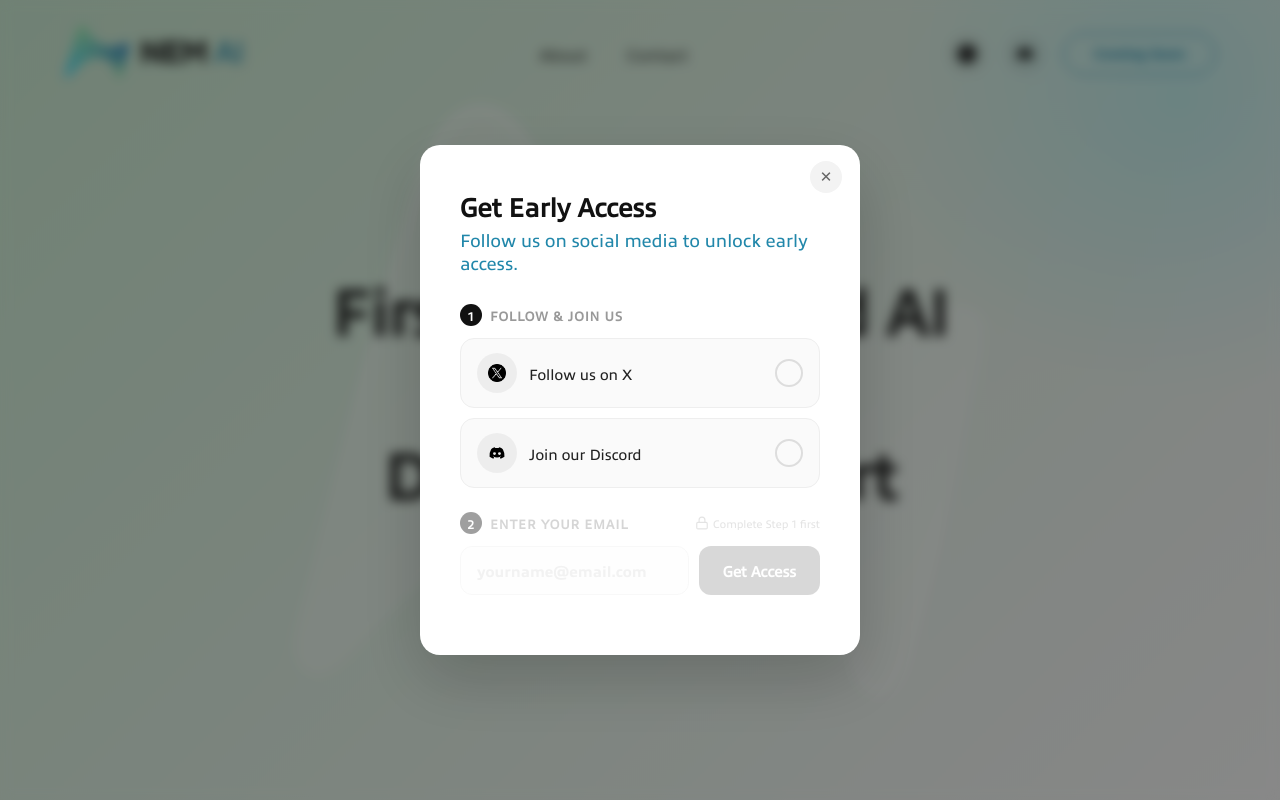
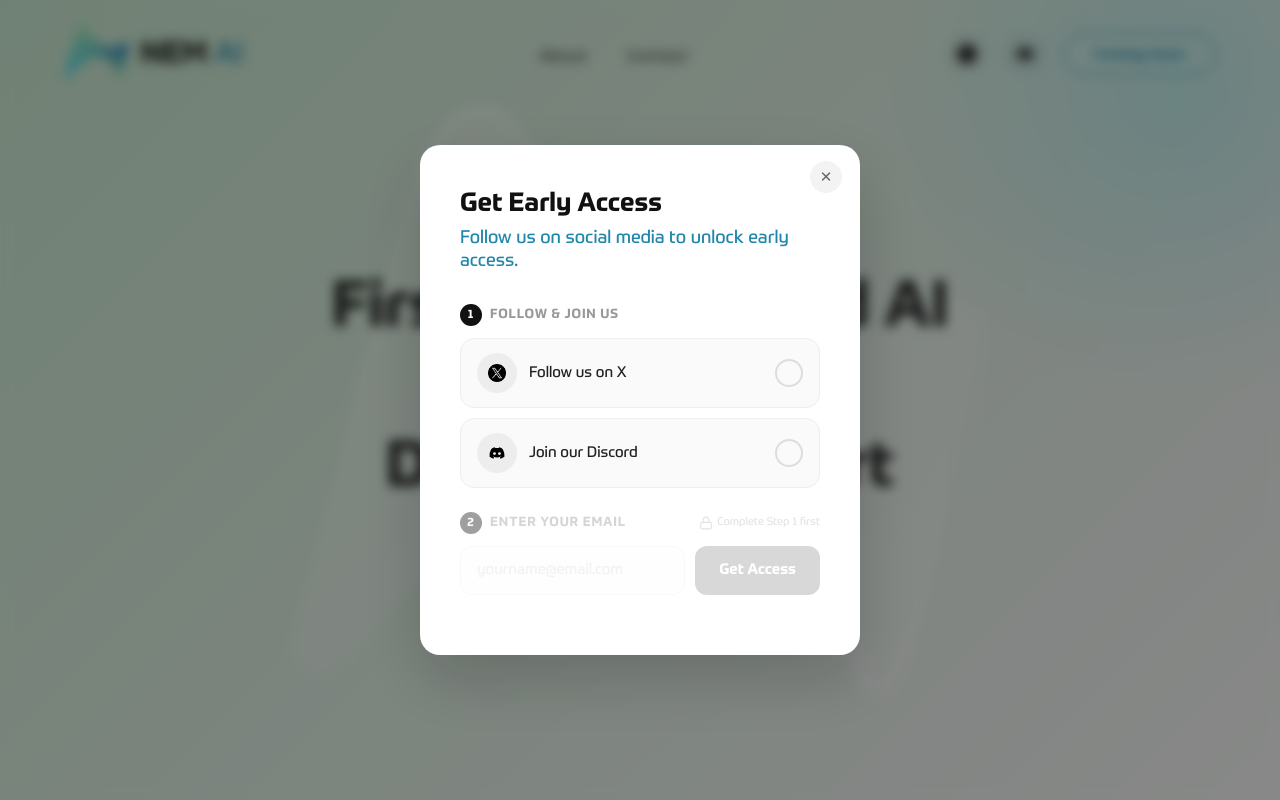
Before and after one commit to ceonemai/nemai, a React (Vite) app in the folder nemai/: page / in a window 1280 px wide. Both pictures are taken after a click on the button "Get Early Access". Shown: the top 800 px of the page. Built offline with nearby package versions, Linux system fonts and the light colour scheme.

Commit message:
feat: update primary font

```diff
--- a/nemai/src/components/EarlyAccessPopup/EarlyAccessPopup.css
+++ b/nemai/src/components/EarlyAccessPopup/EarlyAccessPopup.css
@@ -79,15 +79,15 @@
    Title & Subtitle
    ═══════════════════════════════════════════ */
 .popup-title {
-    font-family: "AllumiSTD", sans-serif;
+    font-family: "Prometo", sans-serif;
     font-size: 26px;
-    font-weight: 700;
+    font-weight: 600;
     color: #111;
     margin: 0 0 6px;
 }
 
 .popup-subtitle {
-    font-family: "AllumiSTD", sans-serif;
+    font-family: "Prometo", sans-serif;
     font-size: 15px;
     color: #777;
     margin: 0 0 28px;
@@ -108,7 +108,7 @@
 }
 
 .popup-section-label {
-    font-family: "AllumiSTD", sans-serif;
+    font-family: "Prometo", sans-serif;
     font-size: 13px;
     font-weight: 600;
     color: #999;
@@ -160,7 +160,7 @@
     cursor: pointer;
     transition: all 0.2s ease;
     margin-bottom: 10px;
-    font-family: "AllumiSTD", sans-serif;
+    font-family: "Prometo", sans-serif;
 }
 
 .social-row:hover {
@@ -270,7 +270,7 @@
     border-radius: 12px;
     border: 1.5px solid #ddd;
     background: #fafafa;
-    font-family: "AllumiSTD", sans-serif;
+    font-family: "Prometo", sans-serif;
     font-size: 15px;
     color: #111;
     outline: none;
@@ -298,7 +298,7 @@
     border: none;
     background: #111;
     color: #fff;
-    font-family: "AllumiSTD", sans-serif;
+    font-family: "Prometo", sans-serif;
     font-size: 15px;
     font-weight: 600;
     cursor: pointer;
@@ -343,7 +343,7 @@
 
 /* Error */
 .error-msg {
-    font-family: "AllumiSTD", sans-serif;
+    font-family: "Prometo", sans-serif;
     font-size: 13px;
     color: #ef4444;
     margin-top: 10px;
@@ -393,7 +393,7 @@
 }
 
 .popup-success h2 {
-    font-family: "AllumiSTD", sans-serif;
+    font-family: "Prometo", sans-serif;
     font-size: 28px;
     font-weight: 700;
     color: #111;
@@ -401,7 +401,7 @@
 }
 
 .popup-success p {
-    font-family: "AllumiSTD", sans-serif;
+    font-family: "Prometo", sans-serif;
     font-size: 15px;
     color: #777;
     margin: 0 0 28px;
@@ -413,7 +413,7 @@
     border: none;
     background: #111;
     color: #fff;
-    font-family: "AllumiSTD", sans-serif;
+    font-family: "Prometo", sans-serif;
     font-size: 15px;
     font-weight: 600;
     cursor: pointer;
--- a/nemai/src/components/Hero/Hero.css
+++ b/nemai/src/components/Hero/Hero.css
@@ -60,7 +60,7 @@
 
 /* Heading */
 .hero h1 {
-  font-family: "AllumiSTD", sans-serif;
+  font-family: "Prometo", sans-serif;
   font-size: 64px;
   font-weight: 700;
   margin-bottom: 20px;
@@ -68,7 +68,7 @@
 
 /* Subtitle */
 .hero p {
-  font-family: "AllumiSTD", sans-serif;
+  font-family: "Prometo", sans-serif;
   font-size: 18px;
   color: var(--primary-teal);
   /* For weaker color use color: #4A6B73; */
@@ -85,7 +85,7 @@
 }
 
 .primary {
-  font-family: "AllumiSTD", sans-serif;
+  font-family: "Prometo", sans-serif;
   font-size: 18px;
   font-weight: 500;
   padding: 14px 28px;
--- a/nemai/src/components/WhyNEM/WhyNEM.css
+++ b/nemai/src/components/WhyNEM/WhyNEM.css
@@ -24,6 +24,7 @@
 }
 
 .why-left h2 {
+    font-family: "Prometo", sans-serif;
     font-size: 3.2rem;
     font-weight: 700;
     line-height: 1.1;
@@ -37,6 +38,8 @@
 }
 
 .why-left p {
+    font-family: "Prometo", sans-serif;
+    font-weight: 400;
     font-size: 18px;
     line-height: 1.8;
     margin-bottom: 20px;
@@ -44,6 +47,7 @@
 }
 
 .why-highlight {
+    font-family: "Prometo", sans-serif;
     margin-top: 30px;
     font-size: 20px;
     font-weight: 600;
@@ -58,17 +62,6 @@
     gap: 40px;
 }
 
-/* Counter */
-.why-counter h3 {
-    font-size: 72px;
-    font-weight: 700;
-    color: var(--primary-teal);
-}
-
-.why-counter span {
-    font-size: 18px;
-    opacity: 0.7;
-}
 
 /* Cards */
 .why-card {
@@ -88,6 +81,7 @@
 
 
 .why-stat h3 {
+    font-family: "Prometo", sans-serif;
     font-size: 4rem;
     font-weight: 700;
     background: linear-gradient(90deg, #0096ff, #00c2a8);
@@ -138,12 +132,15 @@
 
 /* ทำให้ content อยู่เหนือ glow */
 .why-wrapper {
+        font-family: "Prometo", sans-serif;
+
     position: relative;
     z-index: 1;
 }
 
-/* Intro Title (แทน Counter) */
+/* Intro Title  */
 .why-intro h3 {
+    font-family: "Prometo", sans-serif;
     font-size: 28px;
     font-weight: 600;
     margin-bottom: 10px;
--- a/nemai/src/styles/global.css
+++ b/nemai/src/styles/global.css
@@ -38,6 +38,20 @@ body {
 }
 
 @font-face {
+  font-family: "Prometo";
+  src: url("../assets/fonts/Prometo_Reg.ttf") format("opentype");
+  font-weight: 400;
+  font-style: normal;
+}
+
+@font-face {
+  font-family: "Prometo";
+  src: url("../assets/fonts/Prometo_Bold.ttf") format("opentype");
+  font-weight: 600;
+  font-style: normal;
+}
+
+@font-face {
   font-family: "AllumiSTD";
   src: url("../assets/fonts/allumi-std-book-bold.otf") format("opentype");
   font-weight: 400;
```
Also changed, not shown: nemai/src/assets/fonts/Prometo_Bold.ttf (added), nemai/src/assets/fonts/Prometo_Reg.ttf (added).
